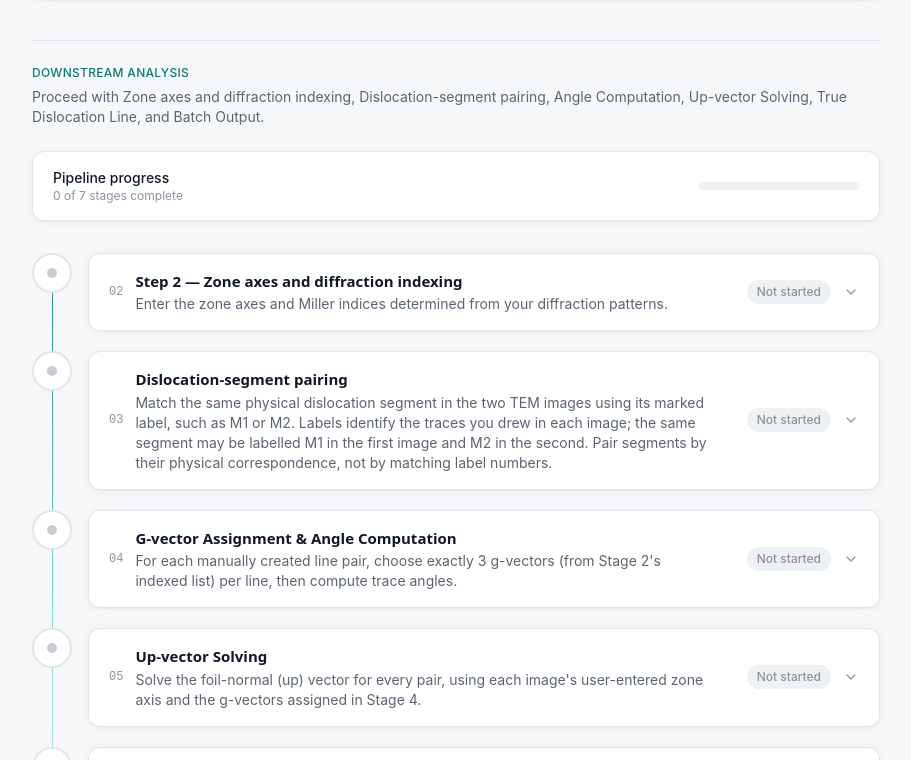
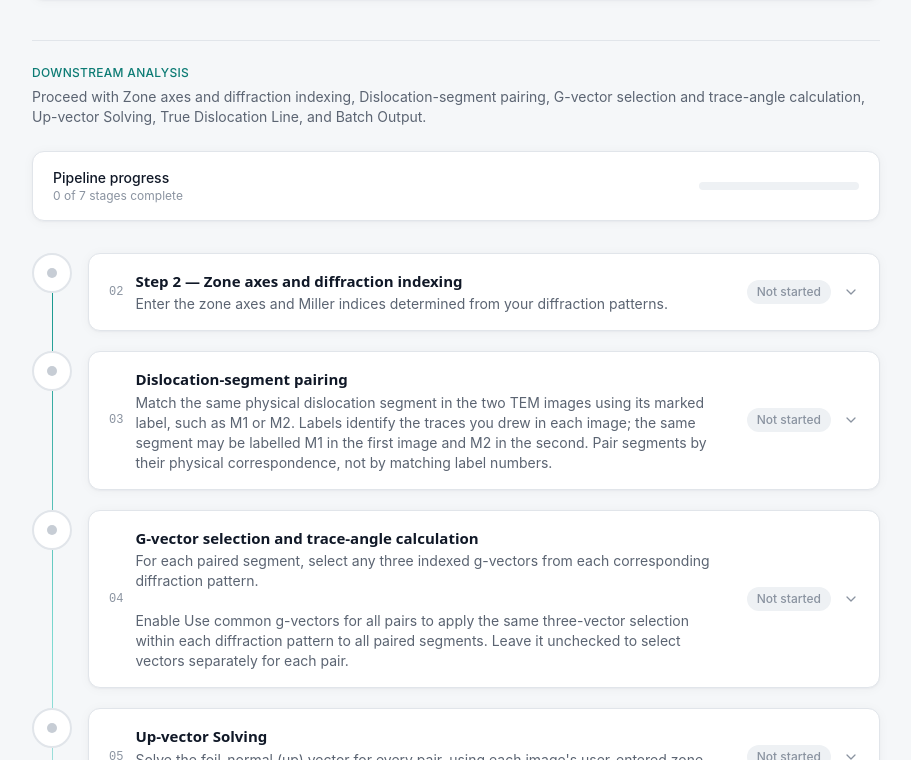
Before and after one commit to imyuvraj09/Dislocation-Trace, a Next.js app in the folder frontend/: page /pipeline in a window 1280 px wide. Shown: the part 1320-2080 px from the top of the page, without its empty margins (184-1095 px from the left). Built offline with nearby package versions, Linux system fonts and the light colour scheme; no server answers.

Commit message:
docs: update G-vector selection and trace-angle calculation heading and description

```diff
--- a/frontend/components/pipeline/NewWorkflow.js
+++ b/frontend/components/pipeline/NewWorkflow.js
@@ -307,7 +307,7 @@ export default function NewWorkflow() {
             Downstream analysis
           </p>
           <p className="mt-1.5 text-sm text-muted">
-            Proceed with Zone axes and diffraction indexing, Dislocation-segment pairing, Angle Computation, Up-vector Solving, True Dislocation Line, and Batch Output.
+            Proceed with Zone axes and diffraction indexing, Dislocation-segment pairing, G-vector selection and trace-angle calculation, Up-vector Solving, True Dislocation Line, and Batch Output.
           </p>
         </div>
         <PipelineTimeline excludeStage1 />
--- a/frontend/components/pipeline/StagePanel.js
+++ b/frontend/components/pipeline/StagePanel.js
@@ -18,7 +18,7 @@ export default function StagePanel({ stage, status, expanded, onToggle, children
           </span>
           <div>
             <h3 className="text-[15px] font-semibold text-ink">{stage.title}</h3>
-            <p className="mt-0.5 hidden max-w-xl text-sm text-muted sm:block">
+            <p className="mt-0.5 hidden max-w-xl text-sm text-muted sm:block whitespace-pre-line">
               {stage.summary}
             </p>
           </div>
--- a/frontend/constants/pipeline.js
+++ b/frontend/constants/pipeline.js
@@ -41,10 +41,10 @@ export const STAGES = [
   {
     id: 4,
     slug: "g-vector-assignment-and-angles",
-    title: "G-vector Assignment & Angle Computation",
+    title: "G-vector selection and trace-angle calculation",
     kind: "form",
     summary:
-      "For each manually created line pair, choose exactly 3 g-vectors (from Stage 2's indexed list) per line, then compute trace angles.",
+      "For each paired segment, select any three indexed g-vectors from each corresponding diffraction pattern.\n\nEnable Use common g-vectors for all pairs to apply the same three-vector selection within each diffraction pattern to all paired segments. Leave it unchecked to select vectors separately for each pair.",
   },
   {
     id: 5,
```
